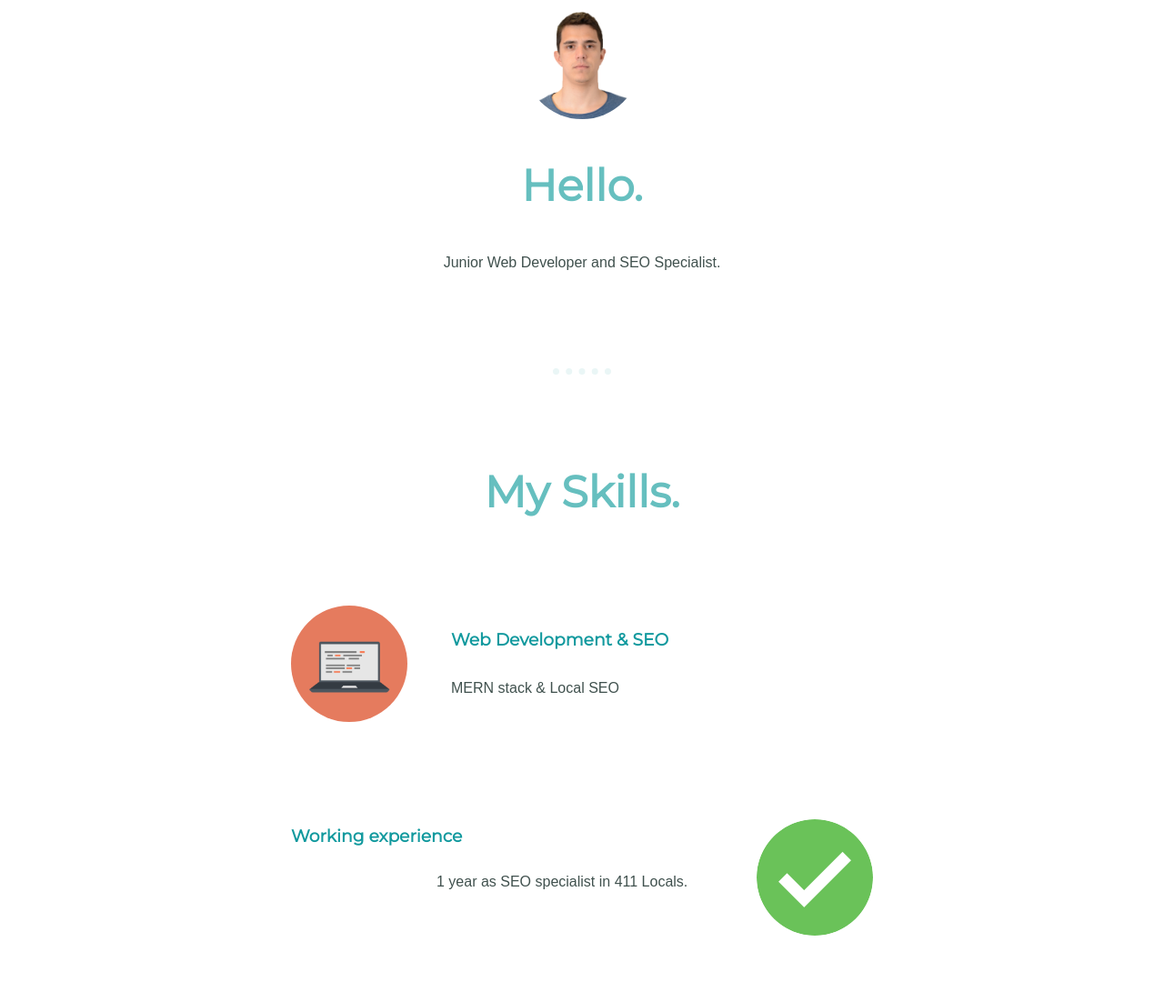
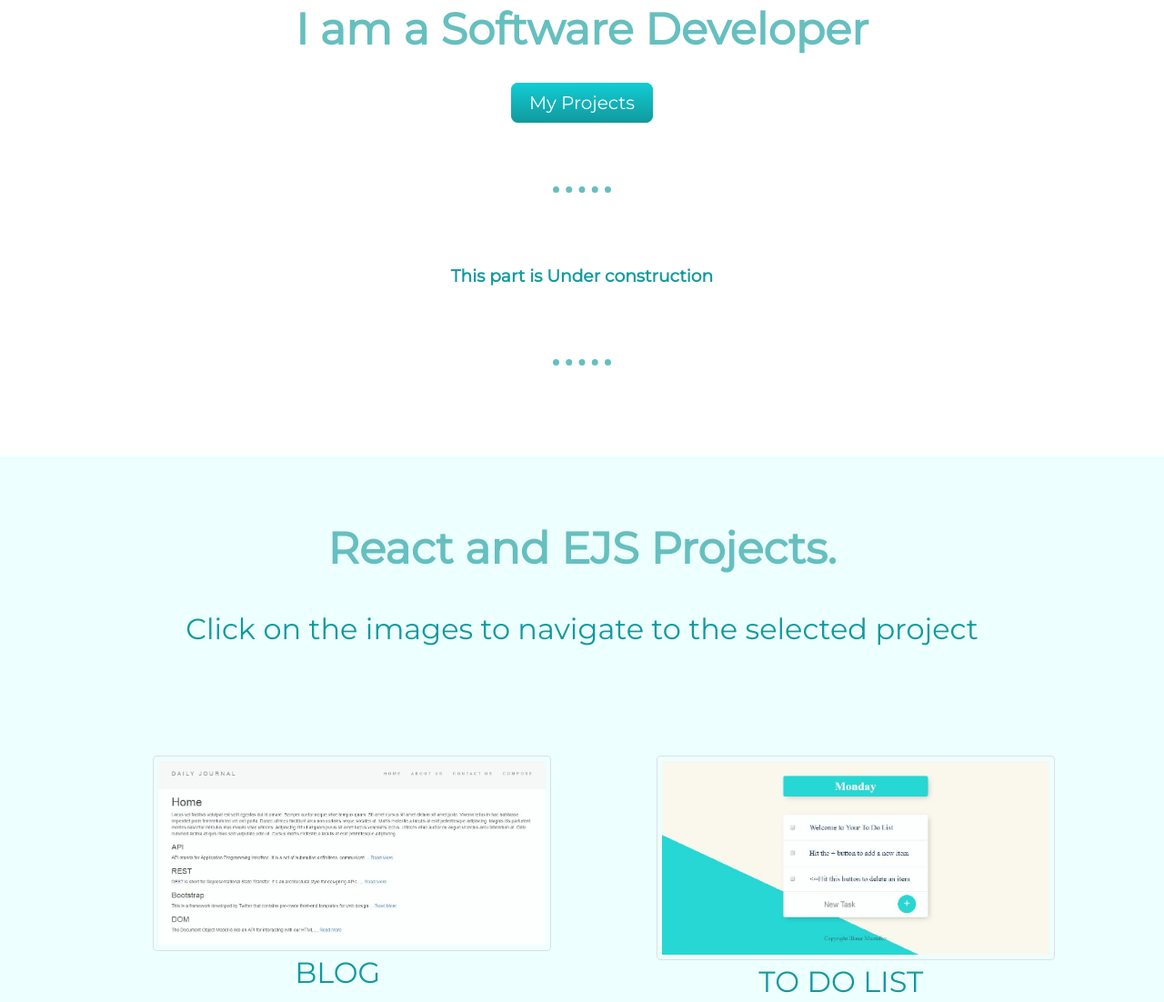
Before and after one commit to ilknur28/Personal-WS, a plain HTML site: page index.html in a window 1280 px wide. Shown: the part 864-1966 px from the top of the page at 91% size. Drawn offline with Linux system fonts and the light colour scheme.

Commit message:
Skills section removed and put Under Construction

```diff
--- a/css/styles.css
+++ b/css/styles.css
@@ -50,7 +50,7 @@ hr {
   border-style: none;
   border-top-style: dotted;
   border-width: 7px;
-  color: #EAF6F6;
+  color: #66BFBF;
   width: 5%;
 }
 
@@ -59,7 +59,7 @@ p {
 }
 
 hr {
-  margin: 100px auto;
+  margin: 5rem auto;
 }
 
 .contact-me {
@@ -86,12 +86,13 @@ hr {
 
 .bottom-middle-container {
    background-color: #edffff;
-  margin: 100px auto 100px auto;
+   margin: 00px auto 00px auto;
+   padding: 2rem;
 }
 
 .bottom-container {
   background-color: #66BFBF;
-  padding: 50px 0 20px;
+  padding: 50px 0 0px;
 }
 
 .bottom-cloud {
@@ -129,14 +130,14 @@ hr {
   height: auto;
   margin-bottom: 3rem;
   margin-right: 3rem;
-  width: 20%;
+  width: 10%;
 }
 
 .checked-png {
   border-radius: 50%;
   float: right;
   margin-left: 3rem;
-  width: 20%;
+  width: 10%;
 }
 
 .skill-row {
@@ -148,13 +149,13 @@ hr {
 }
 
 .work-exp-class {
-  text-align: left;
+  text-align: right;
   margin: auto;
 }
 
 .work-exp-p {
   padding-top: 1em;
-  text-align: left;
+  text-align: right;
   margin: auto;
   width: 50%;
 }
@@ -222,7 +223,7 @@ hr {
   width: 100%;
   border-radius: 4px;
   box-shadow: var(--shadow-dark);
-  opacity: 0.6;
+  opacity: 0.9;
   transition: all .5s;
 }
 
--- a/index.html
+++ b/index.html
@@ -19,32 +19,33 @@
   <div class="top-container">
     <img class="top-cloud" src="images/cloud.png" alt="Cloud image">
     <h1 class="my-name">I `m Ilknur.</h1>
-    <h2 class="welcome-text">Welcome to my Personal Website.</h2>
+    <h2 class="welcome-text">Welcome to my Website.</h2>
     <img class="bottom-cloud" src="images/cloud.png" alt="Cloud image">
     <img class="mountain-img" src="images/mountain.png" alt="mauntain image">
   </div>
 
   <div class="top-middle-container">
     <div class="profile">
-      <img class="my-image" src="images/Me.png" alt="my-image">
-      <h2>Hello.</h2>
-      <p class="my-description">Junior Web Developer and SEO Specialist.</p>
+      <!-- <img class="my-image" src="images/Me.png" alt="my-image"> -->
+      <h2>I am a Software Developer</h2>
+      <a class="btn" href="#projects">My Projects</a>
     </div>
     <hr>
     <div class="skills">
-      <h2>My Skills.</h2>
+      <h3>This part is Under construction</h2>
+      <!-- <h2>My Skills.</h2>
       <div class="skill-row">
         <img class="computer-image" src="images/computer.png" alt="computer-image">
         <h3 class="skills-heading">Web Development & SEO</h3>
         <p class="skills-p">
-          MERN stack & Local SEO
+        Currently i learn the MERN stack & Local SEO
         </p>
       </div>
       <div class="skill-row">
         <img class="checked-png" src="images/checked.png" alt="checked-png">
         <h3 class="work-exp-class">Working experience</h3>
-        <p class="work-exp-p">1 year as SEO specialist in 411 Locals.</p>
-      </div>
+        <p class="work-exp-p">2 years as an SEO specialist.</p>
+      </div> -->
     </div>
     <hr>
   </div>
@@ -108,8 +109,6 @@
       <hr>
       <div class="contact-me">
         <h2>Get In Touch</h2>
-        <h3>I love football!</h3>
-        <p>Love football as much as i do? Let`s talk about how beautiful game it is!</p>
         <a class="btn" href="mailto:ilknurilko@gmail.com">CONTACT ME</a>
       </div>
   </div>
```
Also changed, not shown: 1 other file.
